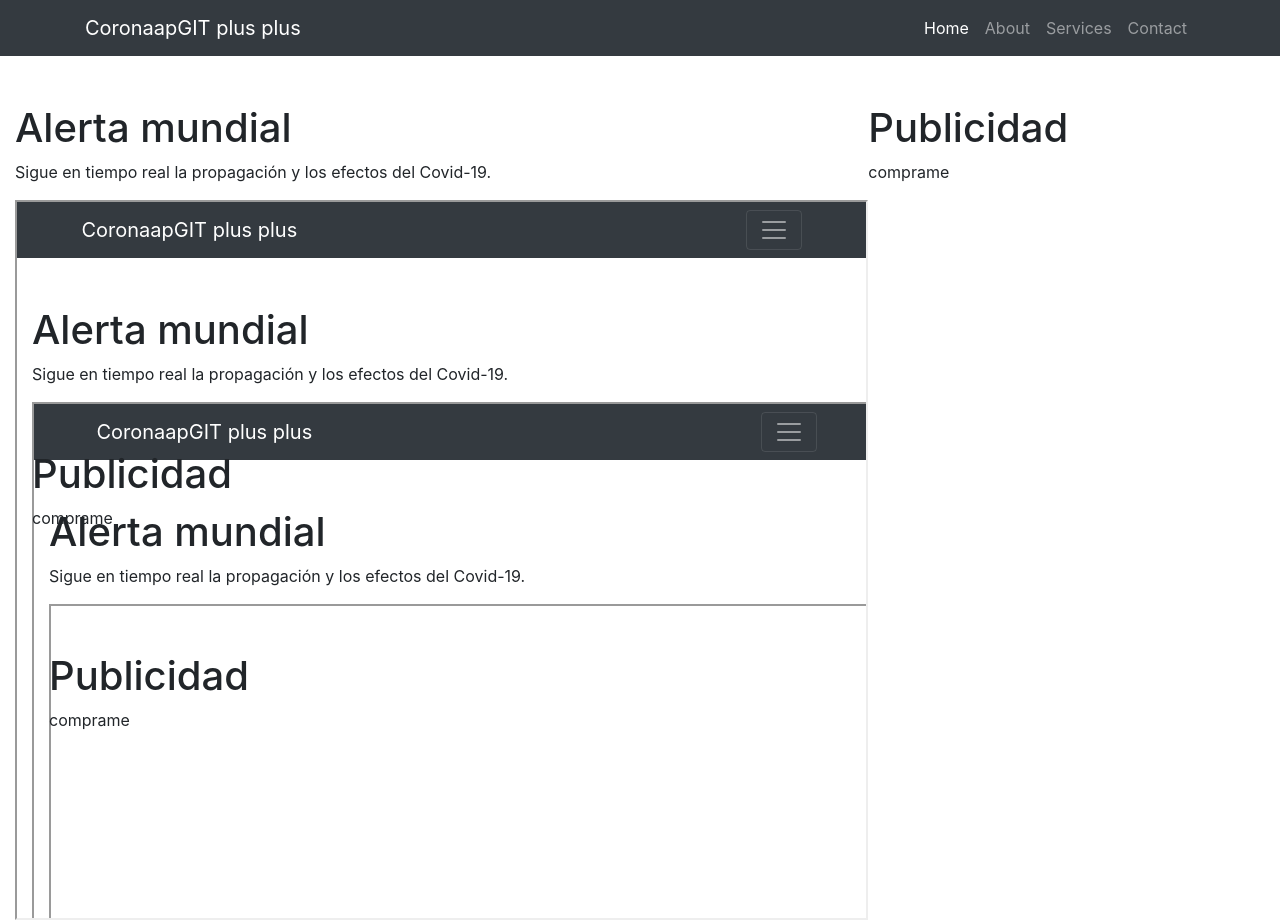
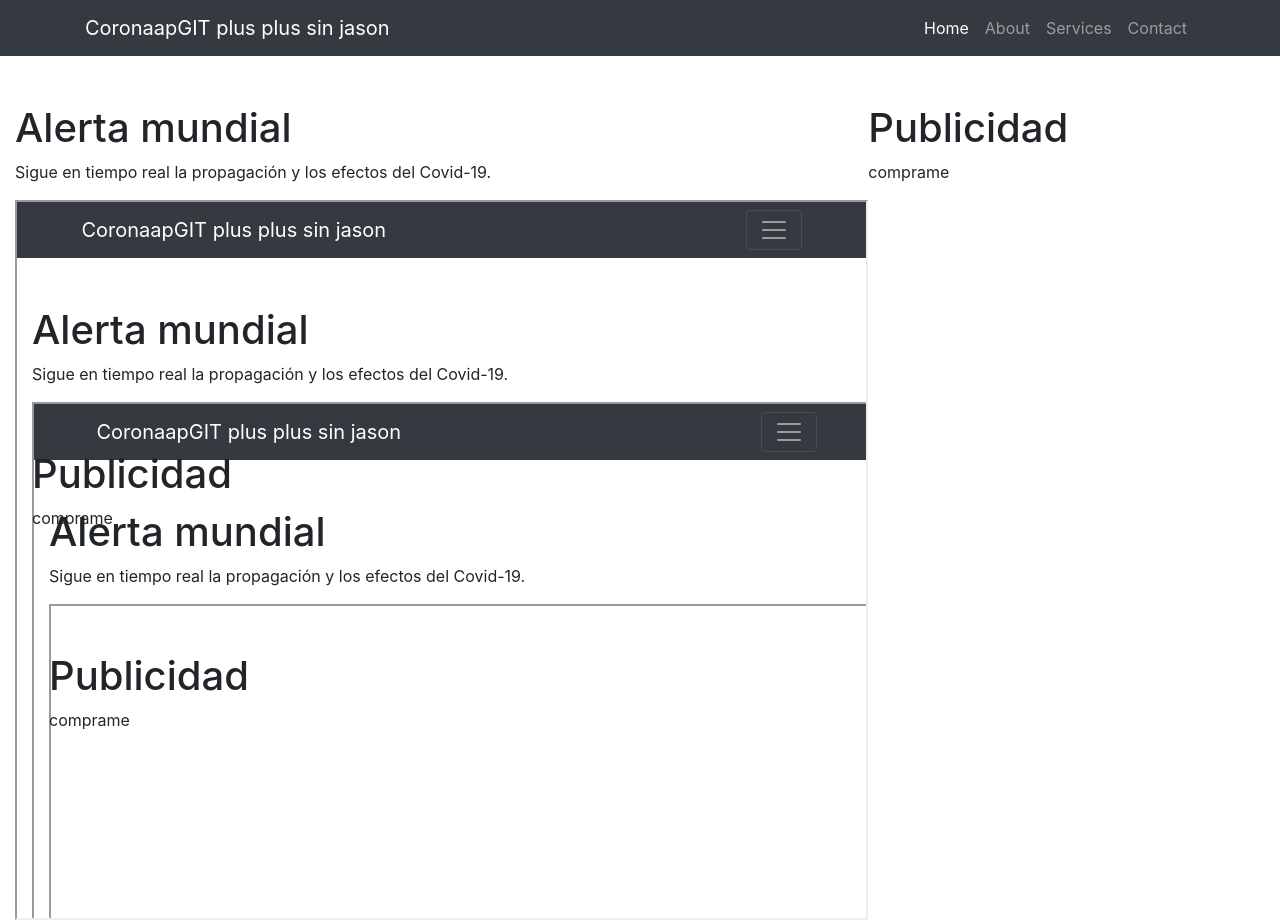
Before and after one commit to martinezbel/corona, a website: page index.html in a window 1280 px wide. Drawn offline with Linux system fonts and the light colour scheme; files that its build step writes are made by us from their sources.

```diff
--- a/index.html
+++ b/index.html
@@ -20,7 +20,7 @@
   <!-- Navigation -->
   <nav class="navbar navbar-expand-lg navbar-dark bg-dark static-top">
     <div class="container">
-      <a class="navbar-brand" href="#">CoronaapGIT plus plus</a>
+      <a class="navbar-brand" href="#">CoronaapGIT plus plus sin jason</a>
       <button class="navbar-toggler" type="button" data-toggle="collapse" data-target="#navbarResponsive" aria-controls="navbarResponsive" aria-expanded="false" aria-label="Toggle navigation">
         <span class="navbar-toggler-icon"></span>
       </button>
```
